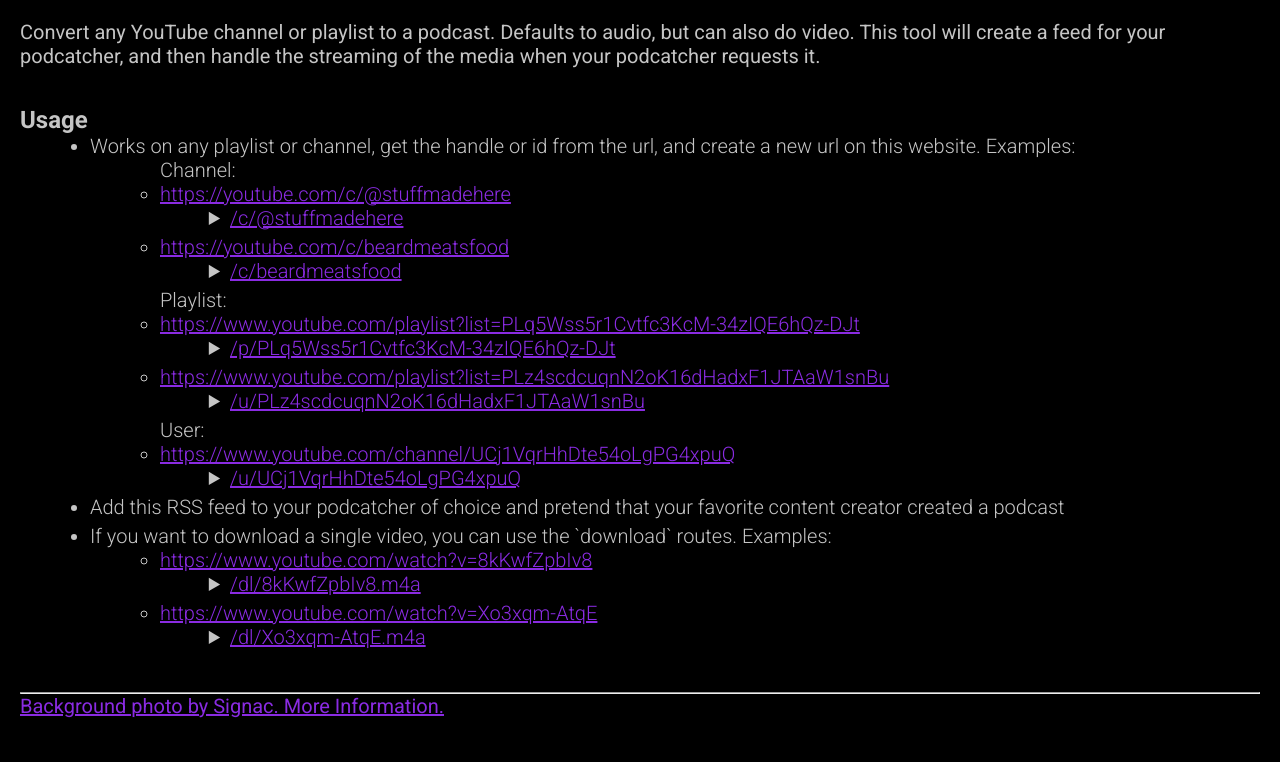
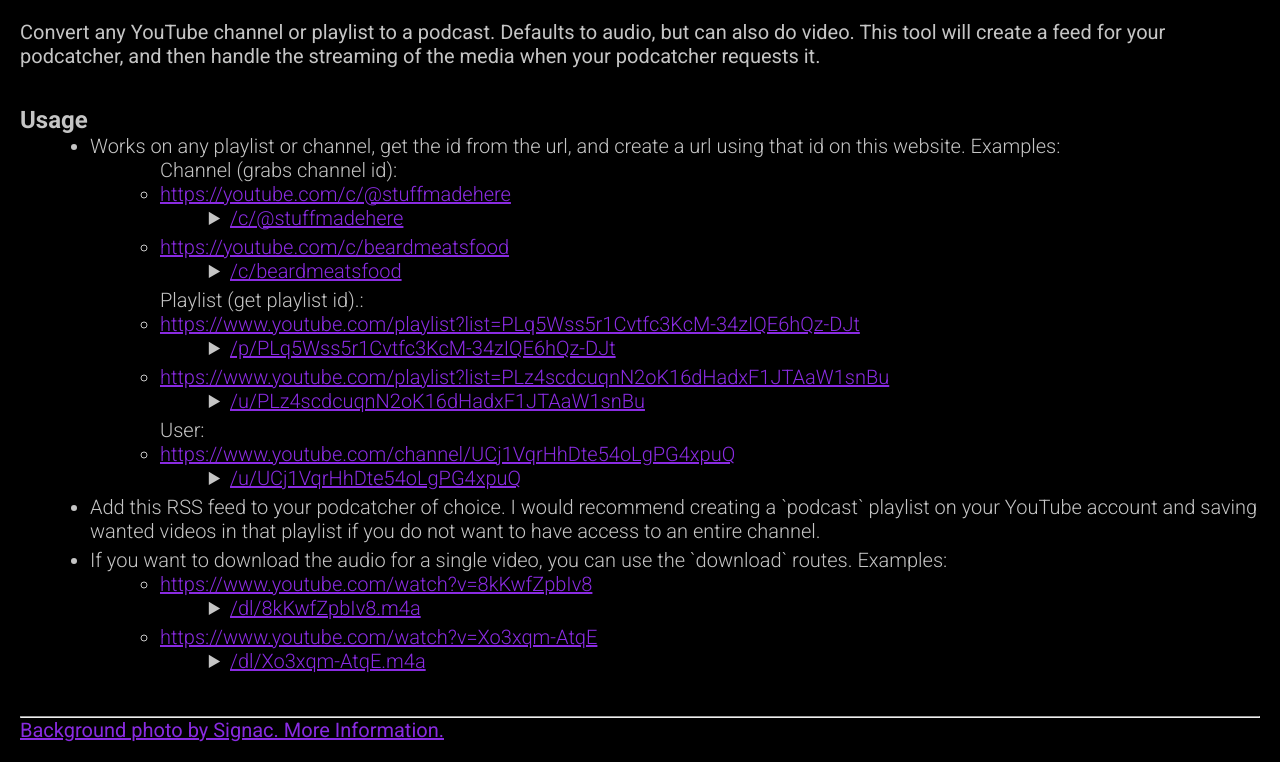
Before and after one commit to jaredkoontz/yt_feed, a Flask app: template yt_feed/templates/index.html.jinja in a window 1280 px wide. Shown: the part 250-1012 px from the top of the page. Before the commit the page ends 968 px from the top, so only its background shows below. Run offline with Flask 3, Linux system fonts and the light colour scheme; the template is opened without the code that fills it, so the values that code supplies are empty; parts of the project's set-up code (start-up, migrations or seed data) failed here and were passed over.

Commit message:
update user usage

```diff
--- a/yt_feed/templates/shared/user_usage.html.jinja
+++ b/yt_feed/templates/shared/user_usage.html.jinja
@@ -1,9 +1,8 @@
 <ul>
     <li>
-        <p>Works on any playlist or channel, get the handle or id from the url, and create a new url on
-            this website. Examples:</p>
+        <p>Works on any playlist or channel, get the id from the url, and create a url using that id on this website. Examples:</p>
         <ul>
-            Channel:
+            Channel (grabs channel id):
             <li><code><a href="https://youtube.com/c/@stuffmadehere">https://youtube.com/c/@stuffmadehere</a></code>
                 <ol>
                     <li><code><a href="{{ DOMAIN }}/c/@stuffmadehere">{{ DOMAIN }}/c/@stuffmadehere</a></code></li>
@@ -14,7 +13,7 @@
                     <li><code><a href="{{ DOMAIN }}/c/beardmeatsfood">{{ DOMAIN }}/c/beardmeatsfood</a></code></li>
                 </ol>
             </li>
-            Playlist:
+            Playlist (get playlist id).:
             <li>
                 <code><a href="https://www.youtube.com/playlist?list=PLq5Wss5r1Cvtfc3KcM-34zIQE6hQz-DJt">https://www.youtube.com/playlist?list=PLq5Wss5r1Cvtfc3KcM-34zIQE6hQz-DJt</a></code>
                 <ol>
@@ -41,11 +40,12 @@
         </ul>
     </li>
     <li>
-        <p>Add this RSS feed to your podcatcher of choice and pretend that your favorite content creator created a
-            podcast</p>
+        <p>Add this RSS feed to your podcatcher of choice. I would recommend creating a `podcast` playlist on your
+            YouTube account and saving wanted videos in that playlist if you do not want to have access to an
+            entire channel.</p>
     </li>
     <li>
-        <p>If you want to download a single video, you can use the `download` routes. Examples:</p>
+        <p>If you want to download the audio for a single video, you can use the `download` routes. Examples:</p>
         <ul>
             <li>
                 <code><a href="https://www.youtube.com/watch?v=8kKwfZpbIv8">https://www.youtube.com/watch?v=8kKwfZpbIv8</a></code>
```
